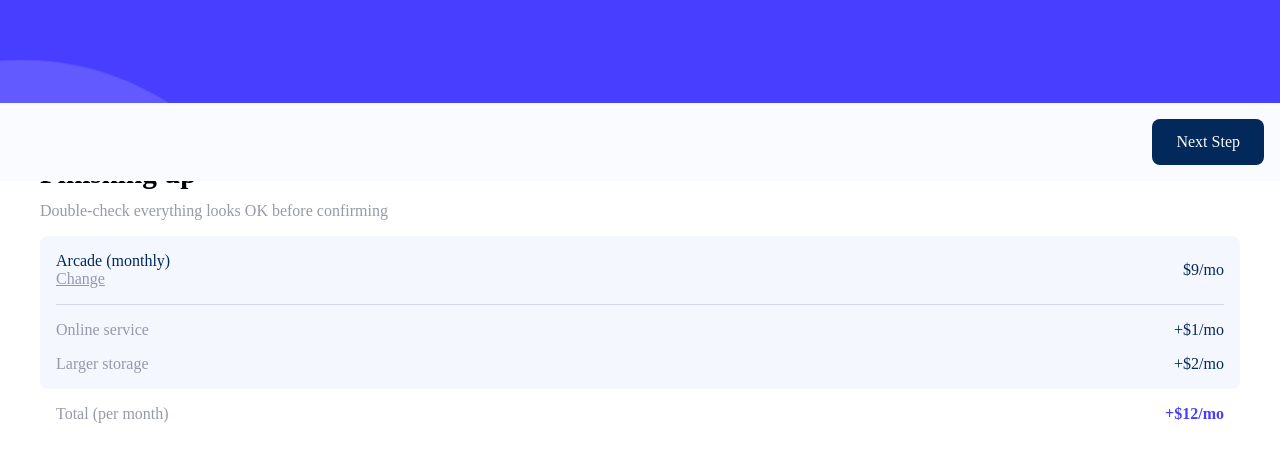
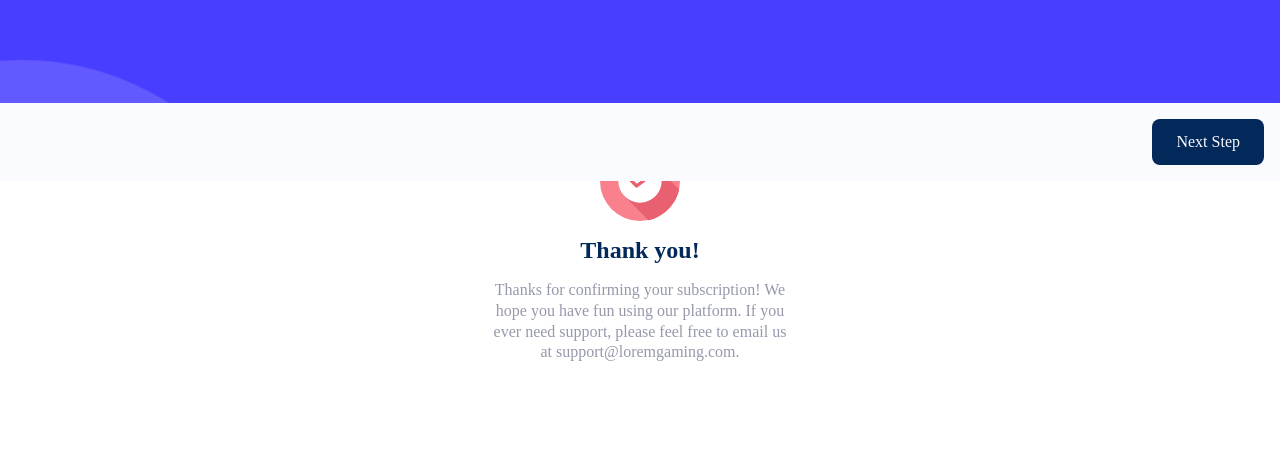
Before and after one commit to danielcaze/multi-step-form, a React (Vite) app: page / in a window 1280 px wide. Shown: the part 619-1080 px from the top of the page. After the commit the page ends 1014 px from the top, so only its background shows below. Built offline with nearby package versions, Linux system fonts and the light colour scheme.

Commit message:
feat: component thankyoustep

```diff
--- a/src/App.tsx
+++ b/src/App.tsx
@@ -6,6 +6,7 @@ import { Footer } from './components/Footer'
 import { FourthStep } from './components/FourthStep'
 import { SecondStep } from './components/SecondStep'
 import { Steps } from './components/Steps'
+import { ThankYouStep } from './components/ThankYouStep'
 import { ThirdStep } from './components/ThirdStep'
 
 export function App() {
@@ -57,7 +58,8 @@ export function App() {
         {/* <FirstStep /> */}
         {/* <SecondStep /> */}
         {/* <ThirdStep /> */}
-        <FourthStep />
+        {/* <FourthStep /> */}
+        <ThankYouStep />
       </Box>
       <Footer
         currentIndex={currentStep}
--- /dev/null
+++ b/src/components/ThankYouStep.tsx
@@ -0,0 +1,37 @@
+import styled from 'styled-components'
+import ThanksCheck from '../assets/images/icon-thank-you.svg'
+
+const ThankYouContainer = styled.div`
+  display: flex;
+  flex-direction: column;
+  align-items: center;
+  justify-content: center;
+  text-align: center;
+  gap: 1rem;
+
+  h2 {
+    font-size: 1.5rem;
+    color: ${({ theme }) => theme.color.primary['marine-blue']};
+    font-family: ${({ theme }) => theme.font.family.medium};
+  }
+
+  p {
+    line-height: 1.3;
+    color: ${({ theme }) => theme.color.neutral['cool-gray']};
+    max-width: 293px;
+  }
+`
+
+export function ThankYouStep() {
+  return (
+    <ThankYouContainer>
+      <img src={ThanksCheck} alt="" />
+      <h2>Thank you!</h2>
+      <p>
+        Thanks for confirming your subscription! We hope you have fun using our
+        platform. If you ever need support, please feel free to email us at
+        support@loremgaming.com.
+      </p>
+    </ThankYouContainer>
+  )
+}
```
